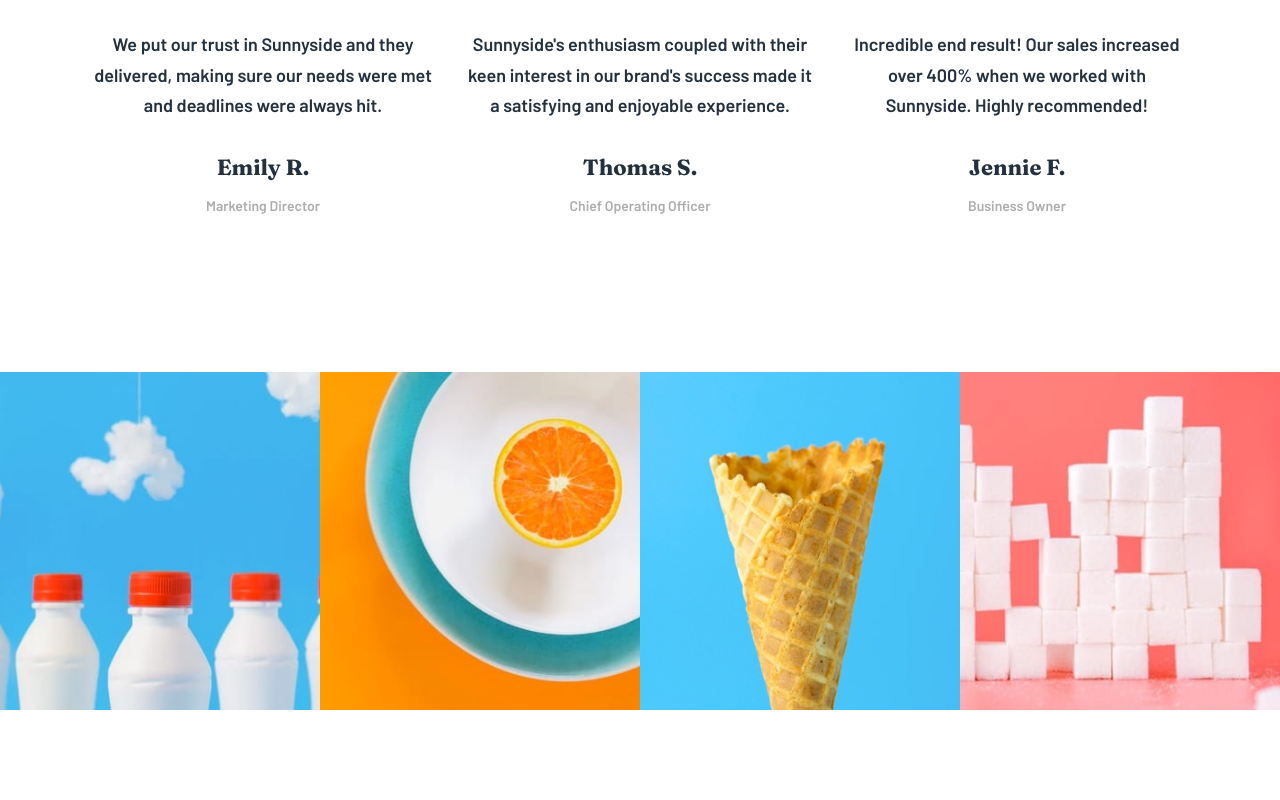
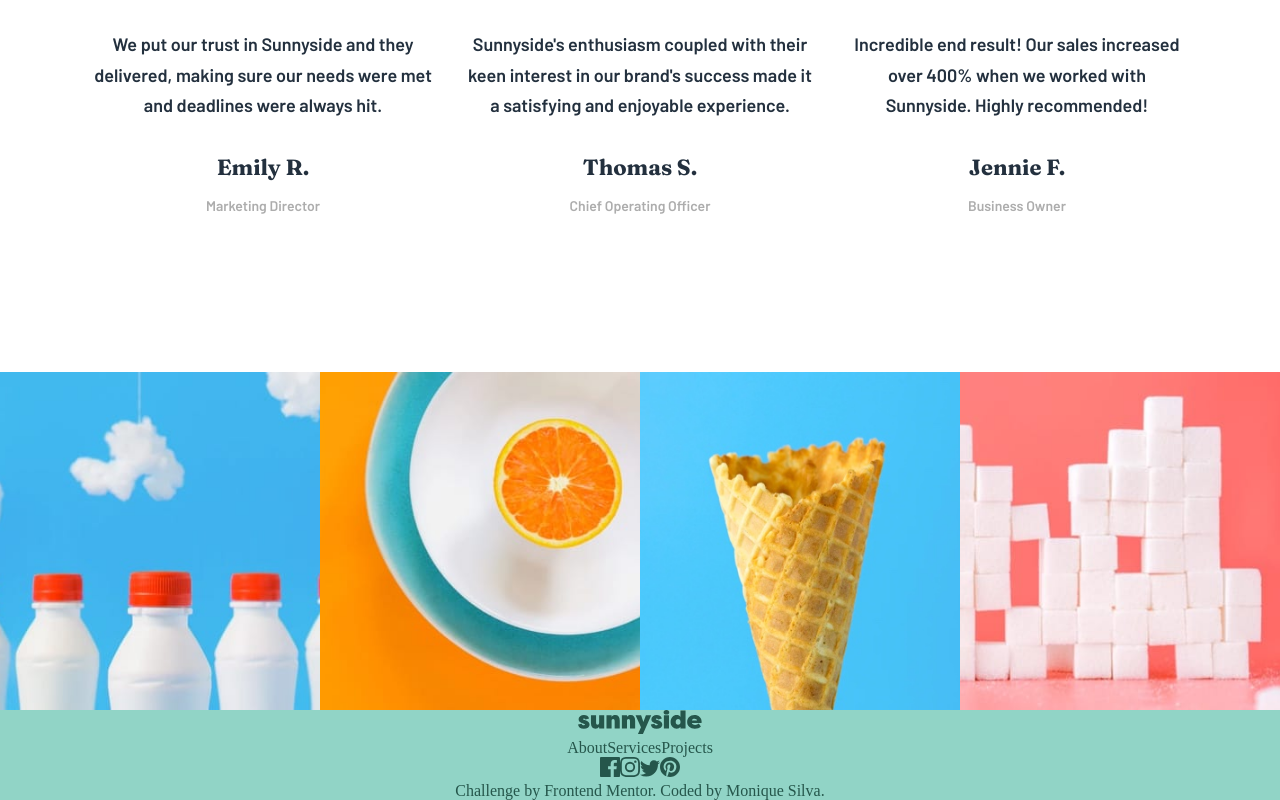
Before and after one commit to moniquedsilva/sunnyside-agency, a Vue app: page / in a window 1280 px wide. Shown: the part 2898-3698 px from the top of the page. Before the commit the page ends 3608 px from the top, so only its background shows below. Built offline with nearby package versions, Linux system fonts and the light colour scheme.

Commit message:
feat: footer section

```diff
--- a/src/App.vue
+++ b/src/App.vue
@@ -7,6 +7,7 @@
       <Services />
       <Testimonials />
       <Gallery />
+      <Footer />
     </main>
   </div>
 </template>
@@ -18,6 +19,7 @@ import About from '@/components/About'
 import Services from '@/components/Services'
 import Testimonials from '@/components/Testimonials'
 import Gallery from '@/components/Gallery'
+import Footer from '@/components/Footer'
 
 export default {
   name: 'App',
@@ -28,6 +30,7 @@ export default {
     Services,
     Testimonials,
     Gallery,
+    Footer,
   },
 }
 </script>
```
